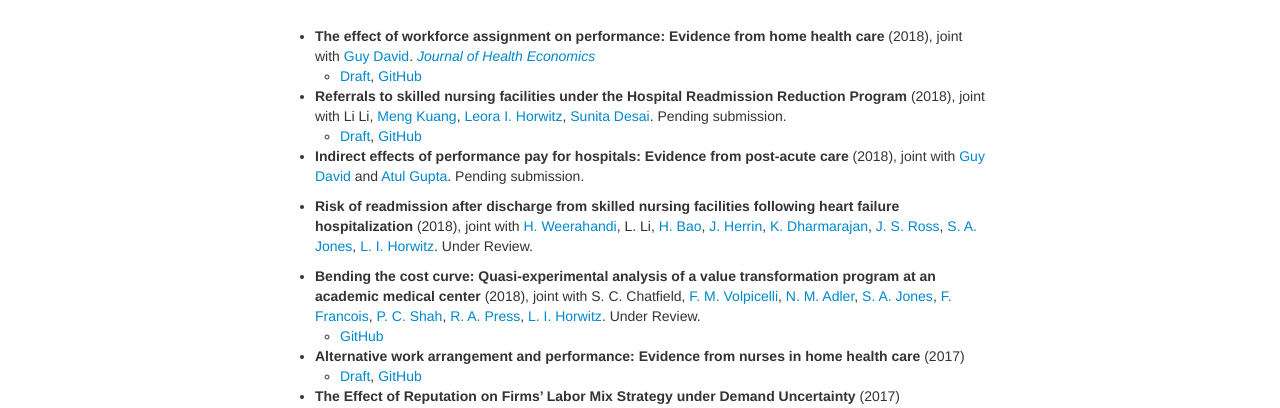
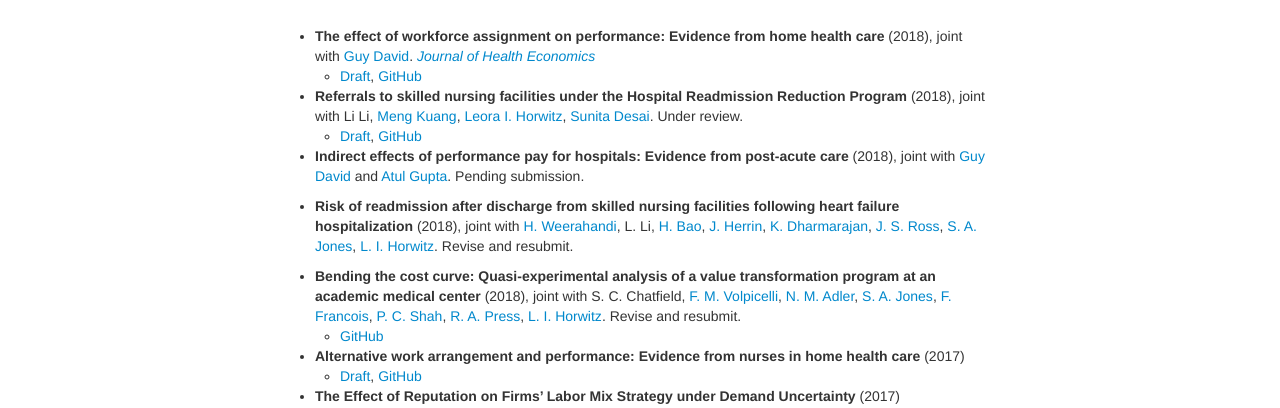
Before and after one commit to lucy-kim/lucy-kim.github.io, a Jekyll site: the page built from pages/research.md, in a window 1280 px wide. Shown: the part 126-534 px from the top of the page. Built offline with Jekyll 4.4.1, drawn with Linux system fonts in a browser that asks for light colours.

Commit message:
Update research.md

```diff
--- a/pages/research.md
+++ b/pages/research.md
@@ -7,14 +7,14 @@ description: Description of research projects with codes
 - **The effect of workforce assignment on performance: Evidence from home health care** (2018), joint with [Guy David](https://hcmg.wharton.upenn.edu/profile/gdavid2/). [_Journal of Health Economics_](https://doi.org/10.1016/j.jhealeco.2018.03.003)
   - [Draft](https://www.dropbox.com/s/f8vgj3rpvqquif8/handoffs-readmit-published-draft.pdf?dl=0), [GitHub](https://github.com/lucy-kim/handoffs-readmit)
 
-- **Referrals to skilled nursing facilities under the Hospital Readmission Reduction Program** (2018), joint with Li Li, [Meng Kuang](https://medicine.yale.edu/core/people/meng_kuang.profile), [Leora I. Horwitz](https://nyulangone.org/doctors/1841334810/leora-horwitz), [Sunita Desai](https://med.nyu.edu/faculty/sunita-m-desai). Pending submission.
+- **Referrals to skilled nursing facilities under the Hospital Readmission Reduction Program** (2018), joint with Li Li, [Meng Kuang](https://medicine.yale.edu/core/people/meng_kuang.profile), [Leora I. Horwitz](https://nyulangone.org/doctors/1841334810/leora-horwitz), [Sunita Desai](https://med.nyu.edu/faculty/sunita-m-desai). Under review.
   - [Draft](https://www.dropbox.com/s/0cdh3i1l3o75u8c/hrrp-snf-medical-7.2.18.pdf?dl=0), [GitHub](https://github.com/lucy-kim/vertical-integration)
 
 - **Indirect effects of performance pay for hospitals: Evidence from post-acute care** (2018), joint with [Guy David](https://hcmg.wharton.upenn.edu/profile/gdavid2/) and [Atul Gupta](https://hcmg.wharton.upenn.edu/profile/atulgup/). Pending submission.
 
-- **Risk of readmission after discharge from skilled nursing facilities following heart failure hospitalization** (2018), joint with [H. Weerahandi](https://nyulangone.org/doctors/1336373992/himali-m-weerahandi), L. Li, [H. Bao](https://medicine.yale.edu/core/people/haikun_bao.profile), [J. Herrin](https://medicine.yale.edu/people/organizations/jeph_herrin.profile), [K. Dharmarajan](https://medicine.yale.edu/core/people/kumar_dharmarajan.profile), [J. S. Ross](https://medicine.yale.edu/intmed/people/joseph_ross-2.profile), [S. A. Jones](https://med.nyu.edu/faculty/simon-a-jones), [L. I. Horwitz]((https://nyulangone.org/doctors/1841334810/leora-horwitz)). Under Review.
+- **Risk of readmission after discharge from skilled nursing facilities following heart failure hospitalization** (2018), joint with [H. Weerahandi](https://nyulangone.org/doctors/1336373992/himali-m-weerahandi), L. Li, [H. Bao](https://medicine.yale.edu/core/people/haikun_bao.profile), [J. Herrin](https://medicine.yale.edu/people/organizations/jeph_herrin.profile), [K. Dharmarajan](https://medicine.yale.edu/core/people/kumar_dharmarajan.profile), [J. S. Ross](https://medicine.yale.edu/intmed/people/joseph_ross-2.profile), [S. A. Jones](https://med.nyu.edu/faculty/simon-a-jones), [L. I. Horwitz]((https://nyulangone.org/doctors/1841334810/leora-horwitz)). Revise and resubmit.
 
-- **Bending the cost curve: Quasi-experimental analysis of a value transformation program at an academic medical center** (2018), joint with S. C. Chatfield, [F. M. Volpicelli](https://nyulangone.org/doctors/1366679235/frank-m-volpicelli), [N. M. Adler](https://nyulangone.org/doctors/1821294034/nicole-m-adler), [S. A. Jones](https://med.nyu.edu/faculty/simon-a-jones), [F. Francois](https://nyulangone.org/doctors/1164516712/fritz-francois), [P. C. Shah](https://nyulangone.org/doctors/1508925991/paresh-c-shah), [R. A. Press](https://nyulangone.org/doctors/1538217195/robert-a-press), [L. I. Horwitz]((https://nyulangone.org/doctors/1841334810/leora-horwitz)). Under Review.
+- **Bending the cost curve: Quasi-experimental analysis of a value transformation program at an academic medical center** (2018), joint with S. C. Chatfield, [F. M. Volpicelli](https://nyulangone.org/doctors/1366679235/frank-m-volpicelli), [N. M. Adler](https://nyulangone.org/doctors/1821294034/nicole-m-adler), [S. A. Jones](https://med.nyu.edu/faculty/simon-a-jones), [F. Francois](https://nyulangone.org/doctors/1164516712/fritz-francois), [P. C. Shah](https://nyulangone.org/doctors/1508925991/paresh-c-shah), [R. A. Press](https://nyulangone.org/doctors/1538217195/robert-a-press), [L. I. Horwitz]((https://nyulangone.org/doctors/1841334810/leora-horwitz)). Revise and resubmit.
   - [GitHub](https://github.com/lucy-kim/VBM-eval)
 
 - **Alternative work arrangement and performance: Evidence from nurses in home health care** (2017)
```
